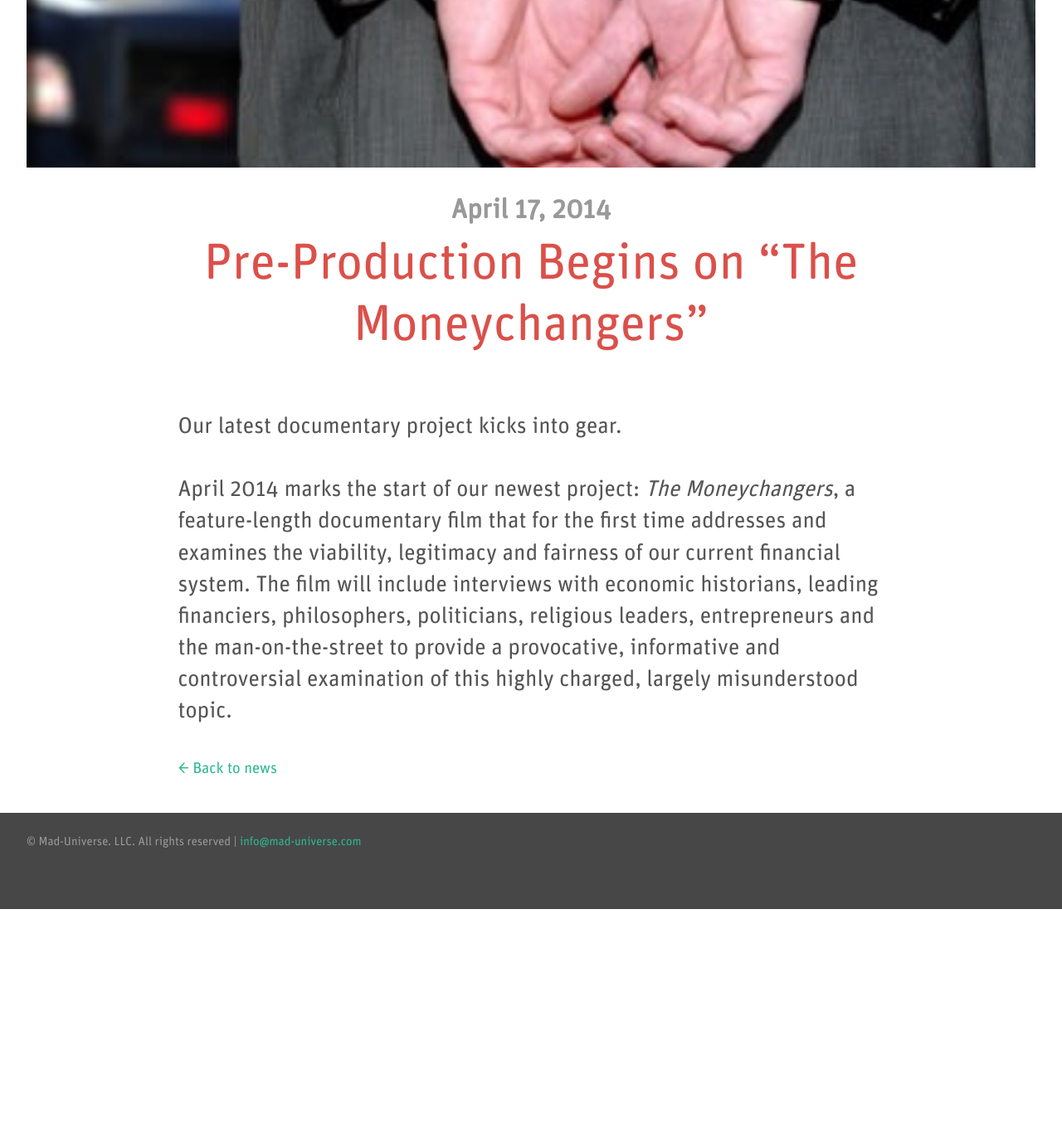
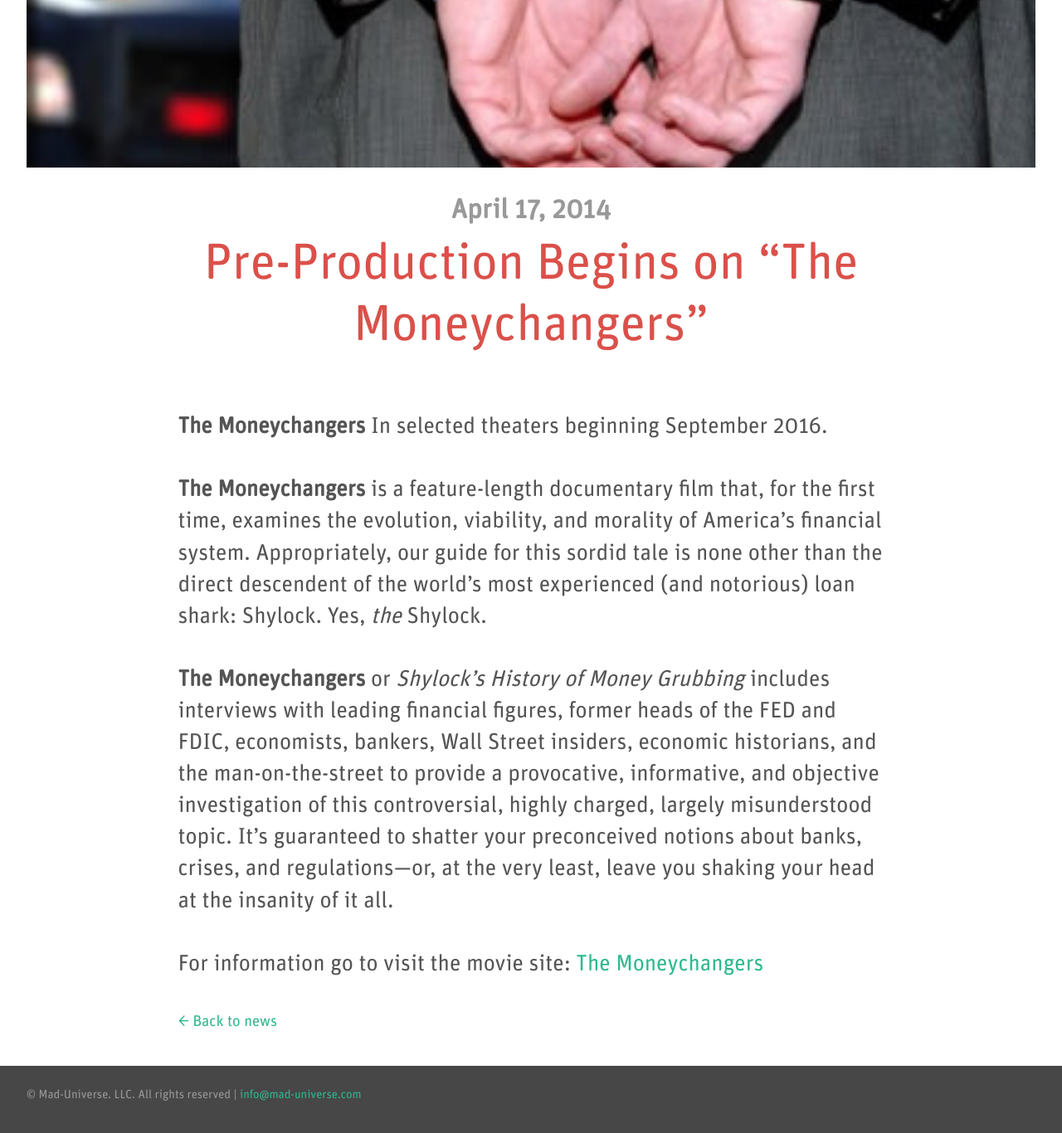
Before and after one commit to jsbarkema/mad-universe.com, a Jekyll site: the page built from _news/the-moneychangers-pre-production.markdown, in a window 1280 px wide and 1400 px high, scrolled down 326 px. Shown: the top 1366 px of the window at 83% size. Built offline with Jekyll 4.4.1, drawn with Linux system fonts in a browser that asks for light colours; before the commit the page ends 1422 px from its top, so only the background shows below that.

Commit message:
Update copy

```diff
--- a/_news/the-moneychangers-pre-production.markdown
+++ b/_news/the-moneychangers-pre-production.markdown
@@ -14,7 +14,11 @@ Project Type:
 layout: news-page
 ---
 
-Our latest documentary project kicks into gear.
+**The Moneychangers** In selected theaters beginning September 2016.
 
 
-April 2014 marks the start of our newest project: _The Moneychangers_, a feature-length documentary film that for the first time addresses and examines the viability, legitimacy and fairness of our current financial system. The film will include interviews with economic historians, leading financiers, philosophers, politicians, religious leaders, entrepreneurs and the man-on-the-street to provide a provocative, informative and controversial examination of this highly charged, largely misunderstood topic.
+**The Moneychangers** is a feature-length documentary film that, for the first time, examines the evolution, viability, and morality of America’s financial system. Appropriately, our guide for this sordid tale is none other than the direct descendent of the world’s most experienced (and notorious) loan shark: Shylock. Yes, _the_ Shylock.
+
+**The Moneychangers** or _Shylock’s History of Money Grubbing_ includes interviews with leading financial figures, former heads of the FED and FDIC, economists, bankers, Wall Street insiders, economic historians, and the man-on-the-street to provide a provocative, informative, and objective investigation of this controversial, highly charged, largely misunderstood topic. It’s guaranteed to shatter your preconceived notions about banks, crises, and regulations—or, at the very least, leave you shaking your head at the insanity of it all.
+
+For information go to visit the movie site: [The Moneychangers](http://www.moneychangersfilm.com/)
```
